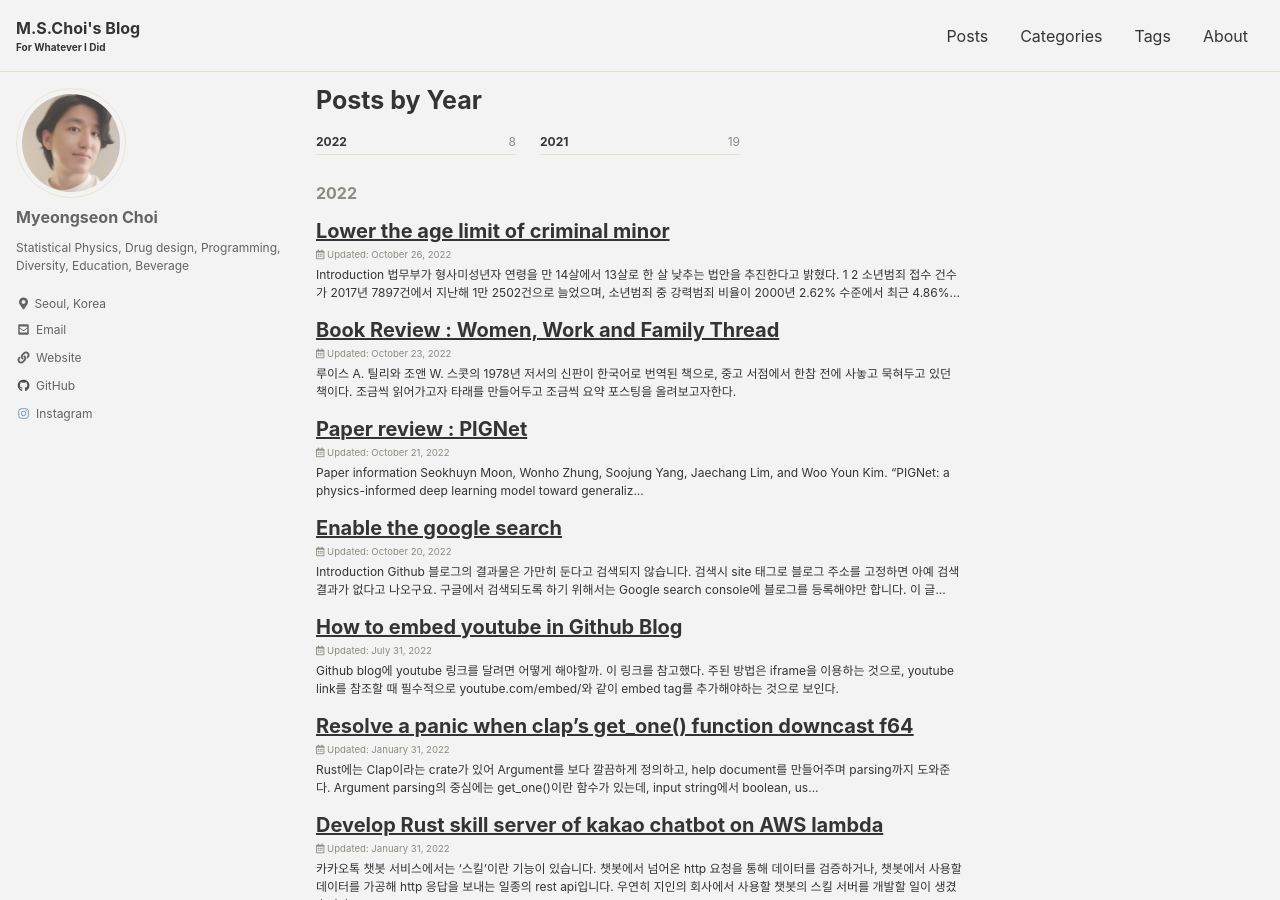
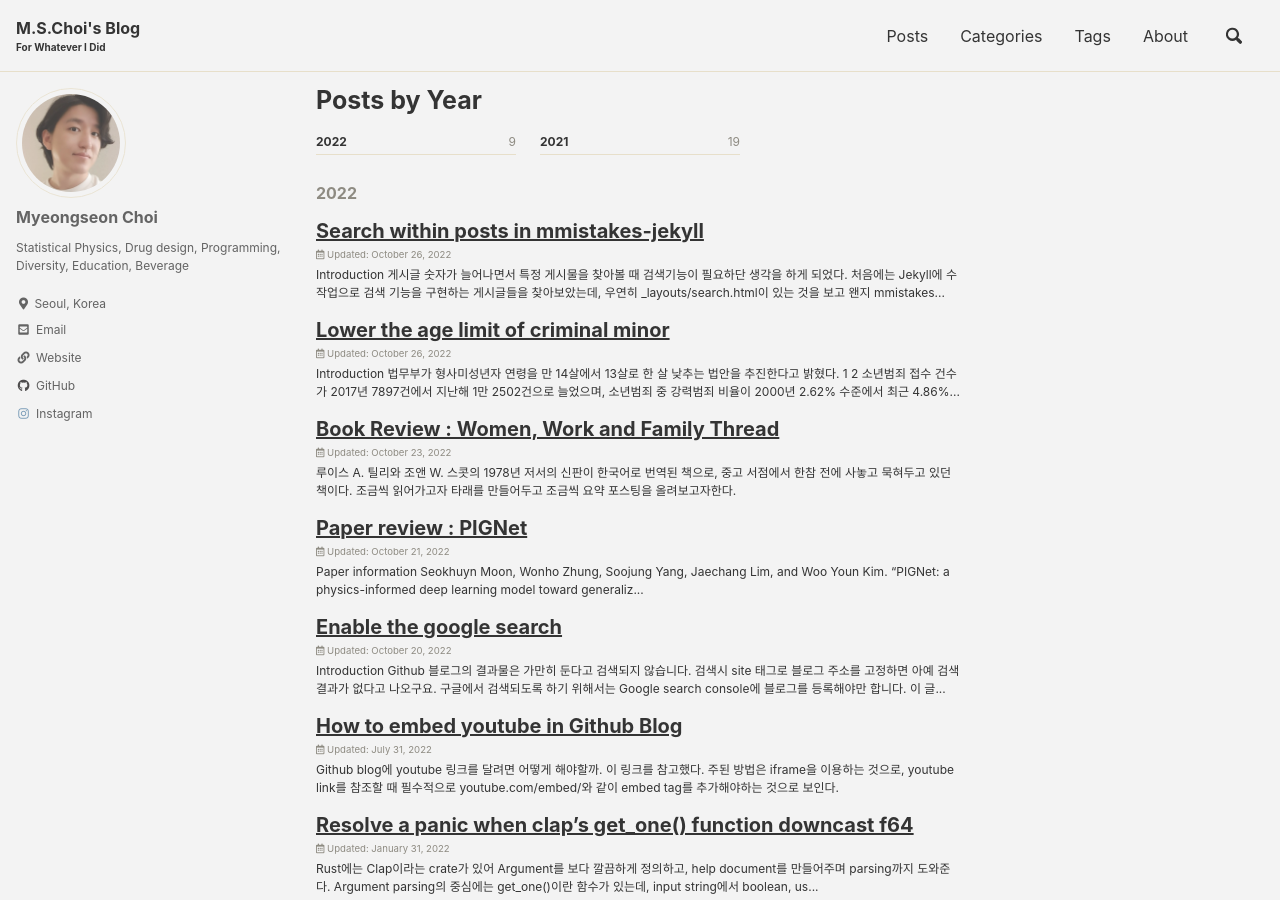
Before and after one commit to key262yek/key262yek.github.io, a Jekyll site: the page built from _pages/year-archive.md, in a window 1280 px wide and 900 px high. Built offline with Jekyll 4.4.1, drawn with Linux system fonts in a browser that asks for light colours; cached includes are drawn as plain includes; nearby versions of some CDN libraries.

Commit message:
make search page and post about it

````diff
--- a/_config.yml
+++ b/_config.yml
@@ -20,7 +20,7 @@ title                    : "M.S.Choi's Blog"
 title_separator          : "-"
 subtitle                 : "For Whatever I Did" # site tagline that appears below site title in masthead
 name                     : "Myeongseon Choi"
-description              : "An amazing website."
+description              : "Personal blog about Physics, Sociology, Computer Science etc."
 url                      : "https://key262yek.github.io" # the base hostname & protocol for your site e.g. "https://mmistakes.github.io"
 baseurl                  : # the subpath of your site, e.g. "/blog"
 repository               : "key262yek/key262yek.github.io" # GitHub username/repo-name e.g. "mmistakes/minimal-mistakes"
@@ -52,7 +52,7 @@ reCaptcha:
 atom_feed:
   path                   : # blank (default) uses feed.xml
   hide                   : # true, false (default)
-search                   : # true, false (default)
+search                   : true # true, false (default)
 search_full_content      : # true, false (default)
 search_provider          : # lunr (default), algolia, google
 algolia:
@@ -68,6 +68,10 @@ google_site_verification : AnWX-iz2pXQ7s4etSWCGPtCYaREh-I0FKZrXGS-MigY
 bing_site_verification   :
 yandex_site_verification :
 naver_site_verification  :
+
+# Site search
+# lunr:
+#   search_within_pages: true
 
 # Social Sharing
 twitter:
--- /dev/null
+++ b/_posts/2022-10-27-search-within-posts.md
@@ -0,0 +1,31 @@
+---
+title: "Search within posts in mmistakes-jekyll"
+date: 2022-10-26
+categories:
+  - Blog
+tags:
+  - Jekyll
+  - MMistakes
+toc: true
+toc_label: "Table of Contents"
+toc_icon: "fas fa-clipboard-list"
+toc_sticky: true
+---
+
+## Introduction
+게시글 숫자가 늘어나면서 특정 게시물을 찾아볼 때 검색기능이 필요하단 생각을 하게 되었다.
+처음에는 Jekyll에 수작업으로 검색 기능을 구현하는 게시글들을 찾아보았는데,
+우연히 `_layouts/search.html`이 있는 것을 보고 왠지 [mmistakes](https://mmistakes.github.io/minimal-mistakes/docs/configuration/#site-search)에 알아서 검색 기능이 구현되어 있는 것이 아닐까 생각하게 되었다.
+
+확인해보니 mmistakes에는 site-search 기능이 있었고, 설정 방법 역시 매우 간단했다.
+
+## Turn-on site-search
+이건 구현한다기보단 말그대로 `turn-on`에 가까운 방법이다.
+`_config.yml`에 보면 `search : ` 부분이 있을텐데, 이를 `true`로 바꿔주기만 하면 된다.
+```yml
+search : true
+```
+
+## Result
+그리고 확인해보면 아래와 같은 검색 페이지가 만들어지는 것을 확인할 수 있다.
+![MMistakes-search](https://key262yek.github.io/assets/images/mmistakes-search.PNG)
````
